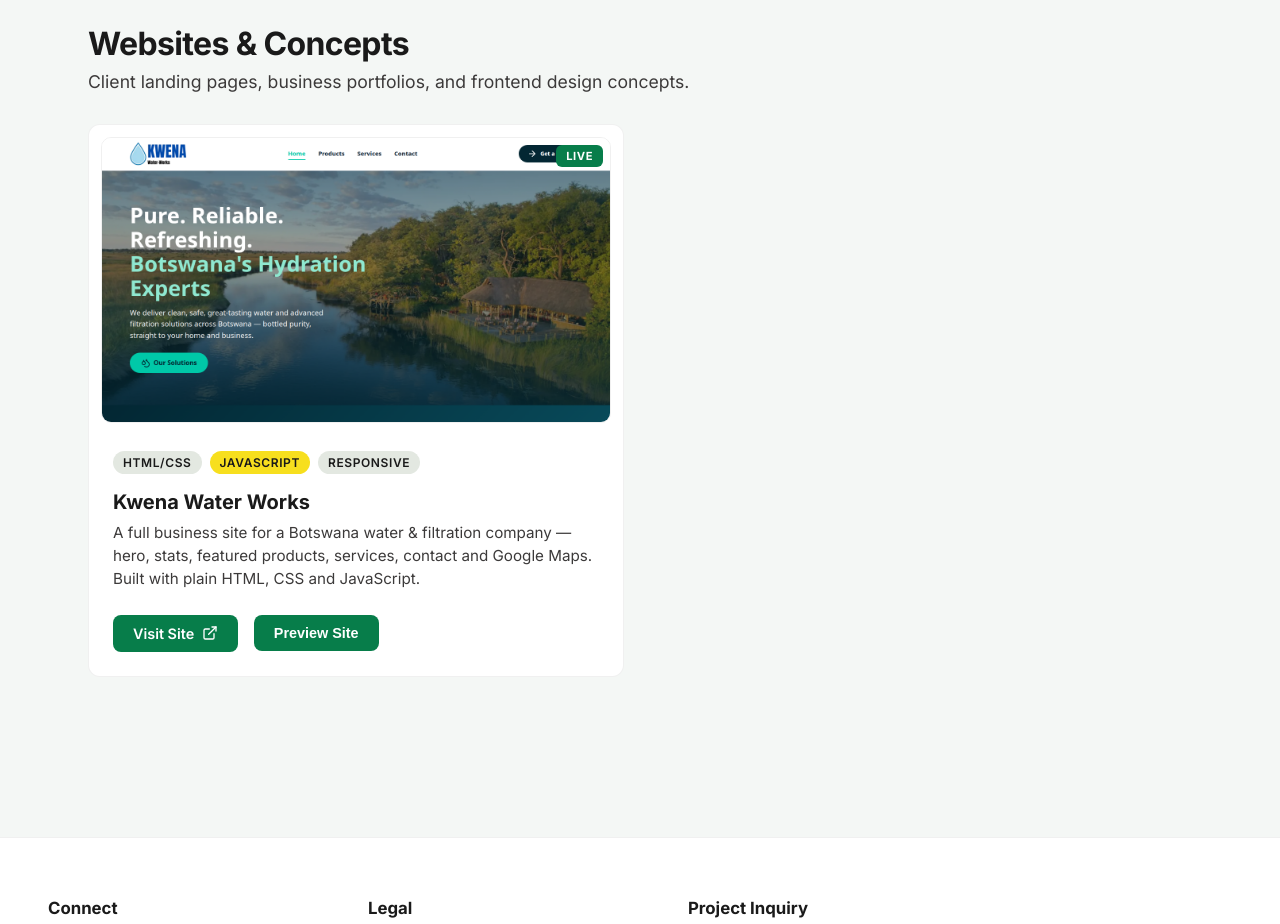
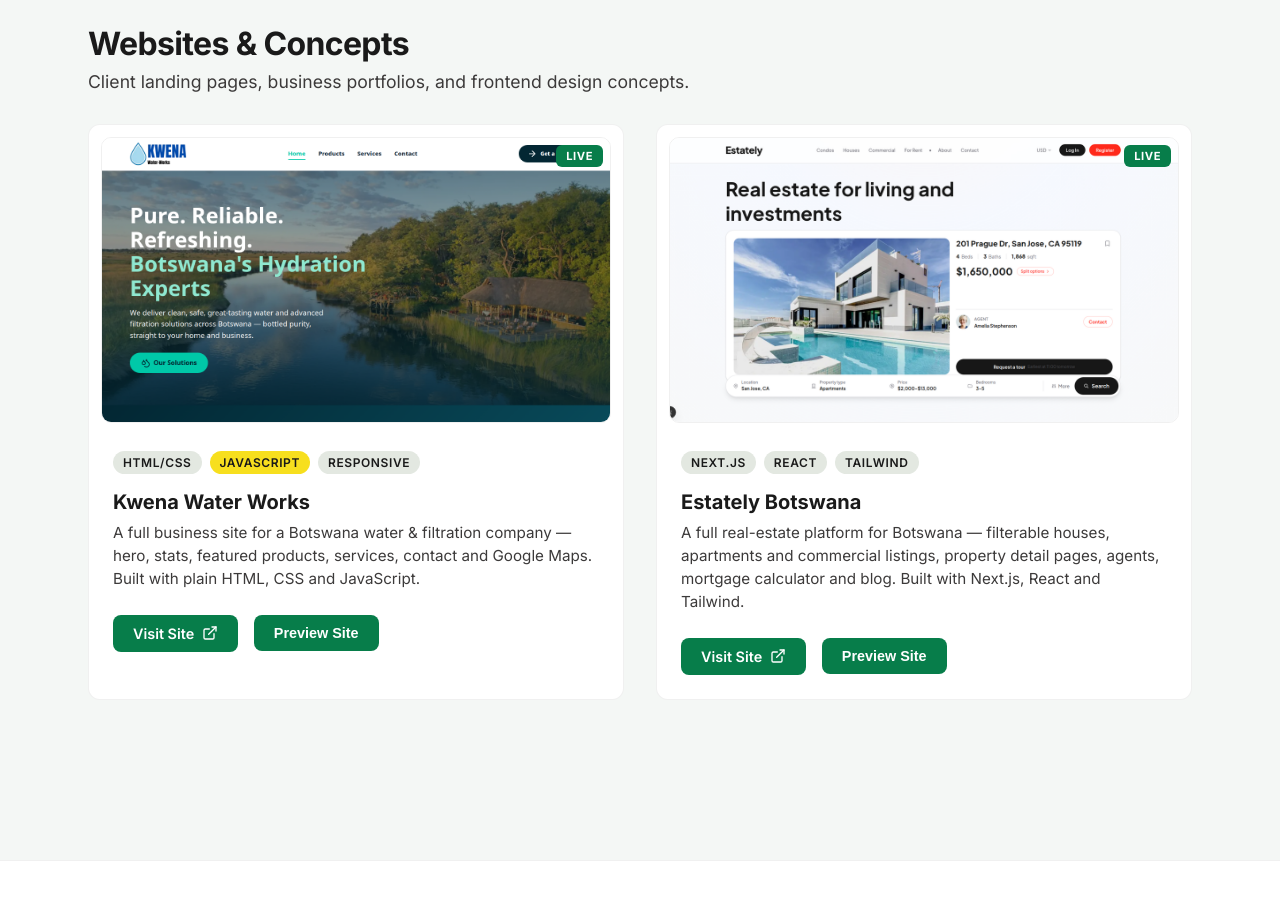
Before and after one commit to CabbageDijon/PortfolioSite, a plain HTML site: page public/studio.html in a window 1280 px wide. Shown: the part 2080-3004 px from the top of the page. Drawn offline with nearby package versions, Linux system fonts and the light colour scheme.

Commit message:
feat: Update script version to 2.35 across multiple HTML files and add new real estate demo

```diff
--- a/public/script.js
+++ b/public/script.js
@@ -2207,6 +2207,23 @@ var WEBSITE_DEMOS = [
     demoUrl: "/demos/kwena/",
     sourceUrl: "https://github.com/CabbageDijon/KwenaWaterWorks",
   },
+  {
+    id: "realestate",
+    title: "Estately Botswana",
+    description:
+      "A full real-estate platform for Botswana — filterable houses, apartments and commercial listings, property detail pages, agents, mortgage calculator and blog. Built with Next.js, React and Tailwind.",
+    tags: [
+      { label: "Next.js", cls: "" },
+      { label: "React", cls: "" },
+      { label: "Tailwind", cls: "" },
+    ],
+    badge: "Live",
+    badgeClass: "badge-live",
+    screenshot: "images/demos/websites/realestate-home.png",
+    screenshotAlt: "Estately Botswana homepage",
+    demoUrl: "https://realestate.cabscode.pro/",
+    sourceUrl: "https://github.com/CabbageDijon/RealEstAte",
+  },
 ];
 
 var websitesGrid = document.getElementById("websitesGrid");
--- a/public/studio.html
+++ b/public/studio.html
@@ -468,7 +468,7 @@
     </footer>
 
     <script src="phone-lengths.js?v=2.18"></script>
-    <script src="script.js?v=2.34"></script>
+    <script src="script.js?v=2.35"></script>
     <script>
       lucide.createIcons();
       if (window.CcIcons) CcIcons.createIcons();
```
Also changed, not shown: public/articles/portfolio.html (+1 -1 lines), public/articles/projects.html (+1 -1 lines), public/articles/zorin-os.html (+1 -1 lines), public/components.html (+1 -1 lines), public/design-showcase.html (+1 -1 lines), public/index.html (+1 -1 lines), public/journal.html (+1 -1 lines), public/services.html (+1 -1 lines), public/images/demos/websites/realestate-home.png (added).
